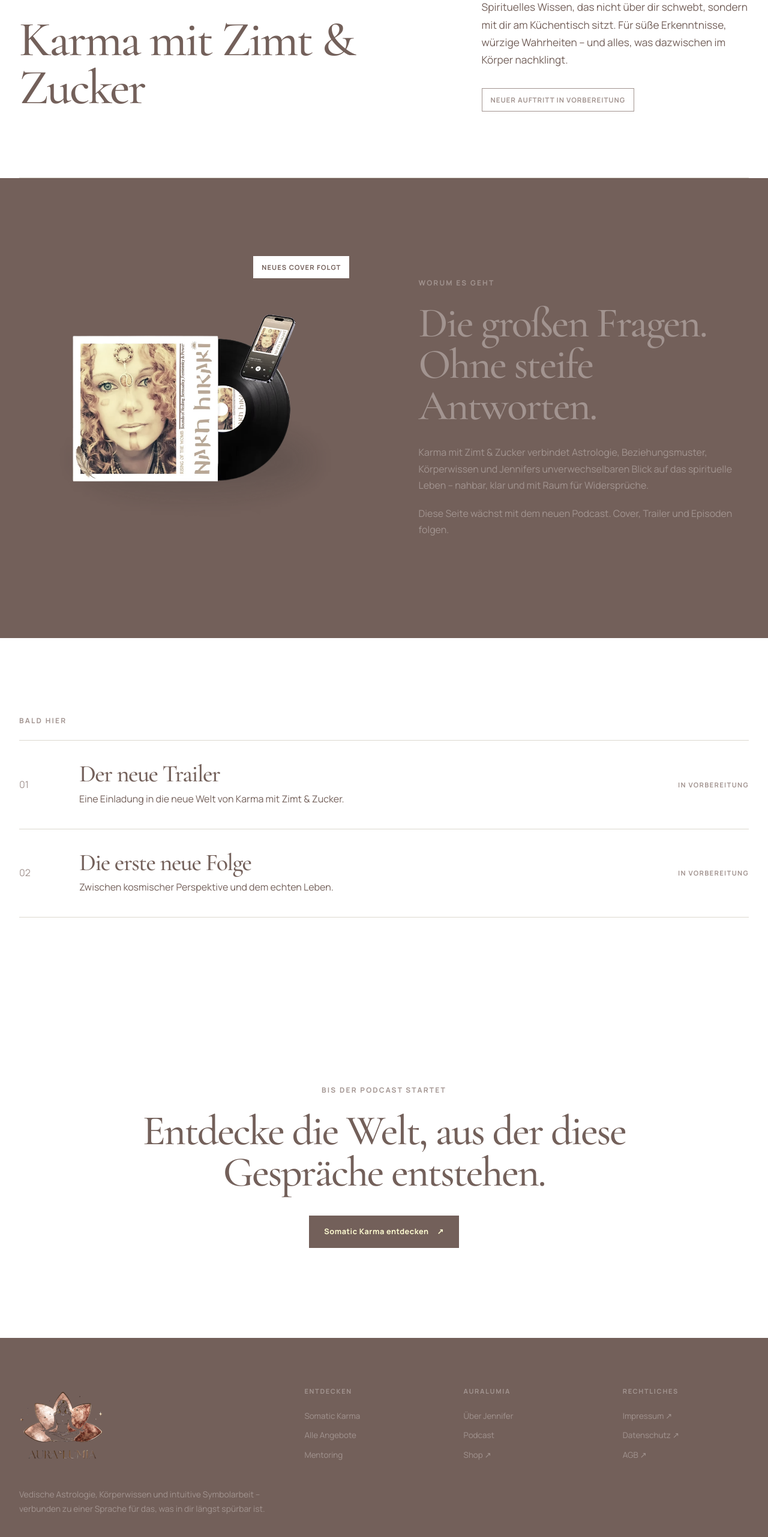
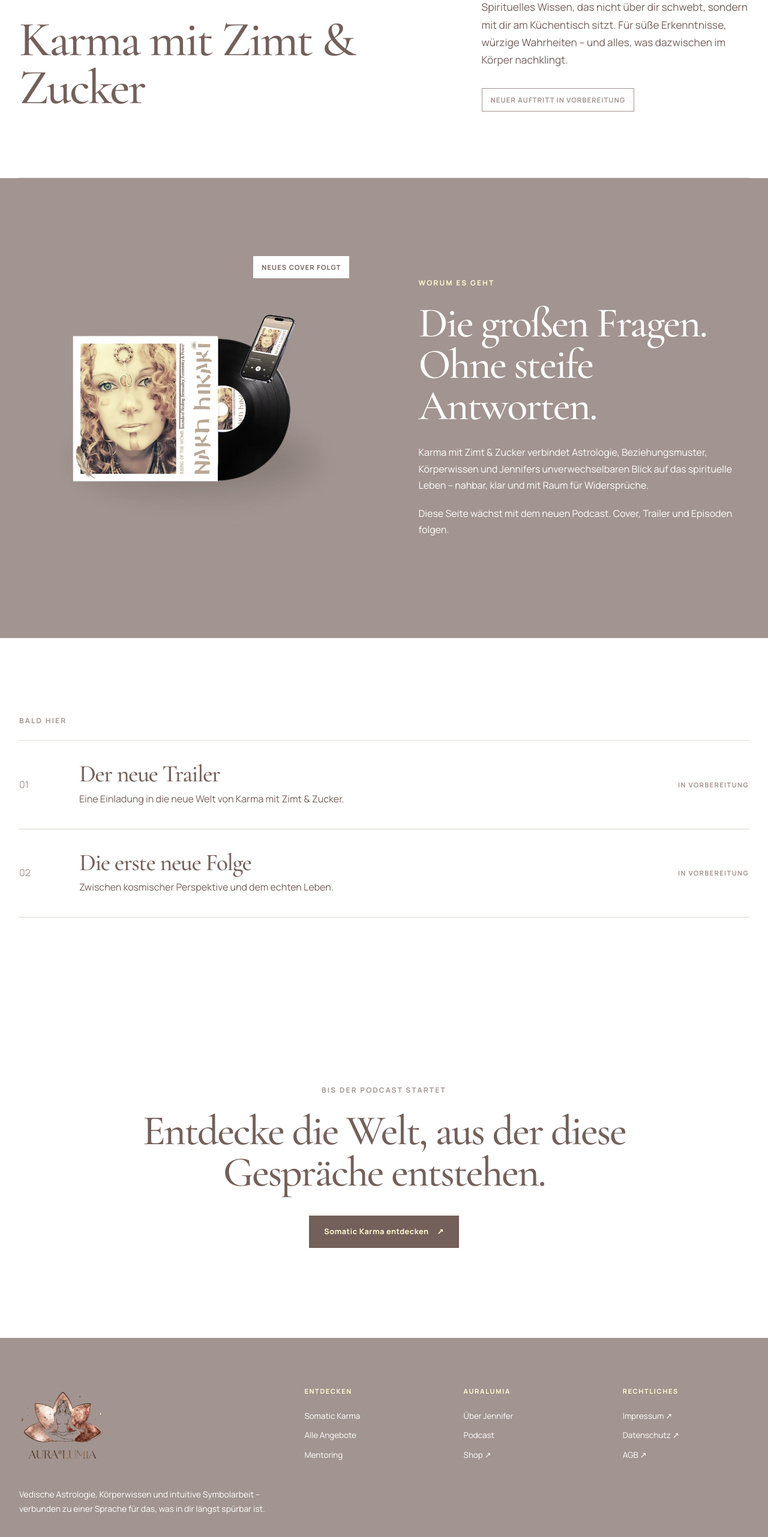
Before and after one commit to AuraLumiaTrix/auralumia-main-site, a Next.js app: page /podcast in a window 1280 px wide. Shown: the part 227-2790 px from the top of the page at 60% size. Built offline with nearby package versions, Linux system fonts and the light colour scheme.

Commit message:
Use light taupe for colored backgrounds

```diff
--- a/app/globals.css
+++ b/app/globals.css
@@ -1,6 +1,6 @@
 @import "tailwindcss";
 
-:root { --ink:#73605a; --soft:#73605a; --paper:#ffffff; --stone:#f2f0ea; --line:#dcd8cf; --gold:#a29490; --deep:#73605a; --button-cream:#fffcd2; --button-lilac:#f3e5f8; --serif:"Cormorant Garamond",Georgia,serif; --sans:"Manrope",Arial,sans-serif; }
+:root { --ink:#73605a; --soft:#73605a; --paper:#ffffff; --stone:#f2f0ea; --line:#dcd8cf; --gold:#a29490; --deep:#a29490; --button-cream:#fffcd2; --button-lilac:#f3e5f8; --serif:"Cormorant Garamond",Georgia,serif; --sans:"Manrope",Arial,sans-serif; }
 * { box-sizing:border-box; }
 html { scroll-behavior:smooth; background:var(--paper); }
 body { margin:0; overflow-x:clip; color:var(--ink); background:var(--paper); font-family:var(--sans); font-size:16px; line-height:1.7; -webkit-font-smoothing:antialiased; }
@@ -17,8 +17,8 @@ p { margin:0; }
 .button { display:inline-flex; align-items:center; justify-content:center; gap:14px; min-height:54px; padding:14px 24px; border:1px solid transparent; font-size:.8rem; font-weight:700; letter-spacing:.04em; transition:transform .2s ease,background .2s ease,color .2s ease; }
 .button:hover { transform:translateY(-2px); }
 .button-dark { background:var(--ink); color:var(--button-cream); }
-.button-light { border-color:var(--gold); color:var(--button-lilac); }
-.button-gold { background:var(--gold); color:var(--button-cream); }
+.button-light { border-color:#fff; color:#fff; }
+.button-gold { background:var(--ink); color:var(--button-cream); }
 .text-link { display:inline-flex; align-items:center; gap:12px; width:max-content; max-width:100%; border-bottom:1px solid currentColor; font-size:.82rem; font-weight:700; letter-spacing:.03em; }
 .actions { display:flex; align-items:center; flex-wrap:wrap; gap:30px; margin-top:38px; }
 
@@ -37,7 +37,7 @@ p { margin:0; }
 .hero-lede { max-width:660px; margin-top:30px; color:var(--soft); font-size:1.06rem; line-height:1.85; }
 .home-hero-media { position:relative; align-self:center; min-height:0; overflow:hidden; background:var(--stone); }
 .home-hero-media video { width:100%; aspect-ratio:16/9; object-fit:contain; filter:saturate(.74) contrast(.95); }
-.home-hero-media > p { display:flex; flex-direction:column; padding:24px 28px; background:var(--deep); color:var(--gold); font-family:var(--serif); font-size:1.4rem; line-height:1.2; }
+.home-hero-media > p { display:flex; flex-direction:column; padding:24px 28px; background:var(--deep); color:#fff; font-family:var(--serif); font-size:1.4rem; line-height:1.2; }
 .home-hero-media strong { font-weight:500; }
 .discipline-strip { display:flex; align-items:center; justify-content:center; gap:36px; min-height:84px; padding:20px 28px; overflow:hidden; border-block:1px solid var(--line); white-space:nowrap; color:var(--ink); font-size:.72rem; font-weight:700; letter-spacing:.15em; }
 .discipline-strip i { width:4px; height:4px; border-radius:50%; background:var(--gold); }
@@ -52,13 +52,13 @@ p { margin:0; }
 .path-card p { margin-top:20px; color:var(--soft); }
 .path-card b { margin-top:30px; font-size:.76rem; letter-spacing:.05em; }
 
-.feature { background:var(--deep); color:var(--gold); }
+.feature { background:var(--deep); color:#fff; }
 .feature-grid { display:grid; grid-template-columns:1.08fr .92fr; min-height:750px; }
 .feature-image { overflow:hidden; margin-left:calc((100vw - min(1240px,calc(100vw - 64px)))/-2); }
 .feature-image img { width:100%; height:100%; object-fit:cover; filter:grayscale(.7) sepia(.25) brightness(.72); }
 .feature-copy { display:flex; flex-direction:column; justify-content:center; padding:80px 0 80px 9vw; }
 .feature-copy h2 { font-size:clamp(4.5rem,8vw,8rem); }
-.feature-copy > p:not(.eyebrow) { max-width:520px; margin:30px 0 36px; color:var(--gold); font-size:1.05rem; }
+.feature-copy > p:not(.eyebrow) { max-width:520px; margin:30px 0 36px; color:#fff; font-size:1.05rem; }
 
 .selected-offers { padding-block:150px; }
 .section-heading { display:flex; align-items:flex-end; justify-content:space-between; gap:60px; }
@@ -69,16 +69,16 @@ p { margin:0; }
 .selected-card-wide { grid-row:span 2; min-height:964px; }
 .selected-card img { width:100%; height:100%; object-fit:cover; filter:saturate(.72) contrast(.96); transition:transform .5s ease; }
 .selected-card:hover img { transform:scale(1.025); }
-.selected-card::after { position:absolute; inset:0; background:linear-gradient(transparent 38%,rgba(115,96,90,.82)); content:""; }
+.selected-card::after { position:absolute; inset:0; background:linear-gradient(transparent 38%,rgba(162,148,144,.84)); content:""; }
 .selected-card > div { position:absolute; z-index:2; right:34px; bottom:34px; left:34px; color:var(--button-cream); }
 .selected-card span { font-size:.7rem; font-weight:700; letter-spacing:.16em; }
 .selected-card h3 { margin-top:12px; font-size:clamp(2.5rem,4vw,4.4rem); }
 .selected-card p { max-width:520px; margin-top:12px; }
 
-.mentoring-teaser,.premium-band { background:var(--deep); color:var(--gold); }
+.mentoring-teaser,.premium-band { background:var(--deep); color:#fff; }
 .mentoring-teaser-grid,.premium-band-grid { display:grid; grid-template-columns:1.2fr .8fr; gap:10vw; padding-block:130px; }
 .mentoring-teaser-grid > div:last-child,.premium-band-grid > div:last-child { align-self:end; }
-.mentoring-teaser-grid > div:last-child p,.premium-band-grid > div:last-child p { margin-bottom:34px; color:var(--gold); font-size:1.05rem; }
+.mentoring-teaser-grid > div:last-child p,.premium-band-grid > div:last-child p { margin-bottom:34px; color:#fff; font-size:1.05rem; }
 .founder { display:grid; grid-template-columns:1fr 1fr; align-items:center; gap:10vw; padding-block:150px; }
 .founder-copy p:not(.eyebrow) { max-width:560px; margin:30px 0; color:var(--soft); font-size:1.05rem; }
 .founder-image { position:relative; }
@@ -94,9 +94,9 @@ p { margin:0; }
 .page-hero-copy { align-self:end; color:var(--soft); font-size:1.08rem; }
 .page-hero-copy .button,.page-hero-copy .status-pill { margin-top:32px; }
 .status-pill { display:inline-flex; padding:9px 14px; border:1px solid var(--gold); color:var(--gold); font-size:.72rem; font-weight:700; letter-spacing:.08em; text-transform:uppercase; }
-.method-manifesto { background:var(--deep); color:var(--gold); }
+.method-manifesto { background:var(--deep); color:#fff; }
 .manifesto-grid { display:grid; grid-template-columns:repeat(3,1fr); }
-.manifesto-grid p { display:flex; min-height:220px; align-items:center; padding:38px; border-right:1px solid rgba(162,148,144,.5); font-family:var(--serif); font-size:2rem; line-height:1.15; }
+.manifesto-grid p { display:flex; min-height:220px; align-items:center; padding:38px; border-right:1px solid rgba(255,255,255,.4); font-family:var(--serif); font-size:2rem; line-height:1.15; }
 .manifesto-grid p:last-child { border-right:0; }
 .archetypes,.catalog-section,.mentoring-formats,.principles { padding-block:130px; }
 .archetype-grid { display:grid; grid-template-columns:repeat(2,1fr); gap:1px; margin-top:70px; background:var(--line); border:1px solid var(--line); }
@@ -176,13 +176,13 @@ p { margin:0; }
 .principles-grid h3 { margin-top:60px; font-size:2.8rem; }
 .principles-grid p { margin-top:16px; color:var(--soft); }
 
-.podcast-stage { background:var(--deep); color:var(--gold); }
+.podcast-stage { background:var(--deep); color:#fff; }
 .podcast-stage-grid { display:grid; grid-template-columns:1fr 1fr; align-items:center; gap:9vw; padding-block:110px; }
 .podcast-art { position:relative; min-width:0; }
 .podcast-art img { width:100%; max-height:630px; object-fit:contain; filter:saturate(.55); }
 .podcast-art span { position:absolute; top:20px; right:0; padding:9px 14px; background:#fff; color:var(--ink); font-size:.7rem; font-weight:700; letter-spacing:.1em; }
 .podcast-stage-grid > div:last-child h2 { margin-bottom:30px; }
-.podcast-stage-grid > div:last-child p:not(.eyebrow) { color:var(--gold); }
+.podcast-stage-grid > div:last-child p:not(.eyebrow) { color:#fff; }
 .podcast-stage-grid > div:last-child p + p { margin-top:20px; }
 .episode-preview { padding-block:130px; }
 .episode-row { display:grid; grid-template-columns:70px 1fr auto; align-items:center; gap:30px; padding:36px 0; border-top:1px solid var(--line); }
@@ -192,15 +192,16 @@ p { margin:0; }
 .episode-row p { margin-top:8px; color:var(--soft); }
 .episode-row b { color:var(--gold); font-size:.7rem; letter-spacing:.12em; }
 
-.site-footer { background:var(--deep); color:var(--gold); }
+.site-footer { background:var(--deep); color:#fff; }
 .footer-grid { display:grid; grid-template-columns:2fr repeat(3,1fr); gap:55px; padding-block:80px 65px; }
 .footer-brand img { width:145px; margin-bottom:24px; }
-.footer-brand p { max-width:420px; color:var(--gold); font-size:.87rem; }
+.footer-brand p { max-width:420px; color:#fff; font-size:.87rem; }
 .footer-grid > div:not(.footer-brand) { display:flex; flex-direction:column; gap:10px; }
-.footer-grid a { color:var(--gold); font-size:.84rem; }
+.footer-grid a { color:#fff; font-size:.84rem; }
 .footer-grid a:hover { color:var(--button-cream); }
 .footer-label { margin-bottom:10px; color:var(--gold); font-size:.69rem; font-weight:700; letter-spacing:.15em; }
-.footer-bottom { display:flex; justify-content:space-between; gap:50px; padding-block:24px 38px; border-top:1px solid rgba(162,148,144,.5); color:var(--gold); font-size:.7rem; }
+.feature .eyebrow,.mentoring-teaser .eyebrow,.premium-band .eyebrow,.podcast-stage .eyebrow,.site-footer .footer-label { color:var(--button-cream); }
+.footer-bottom { display:flex; justify-content:space-between; gap:50px; padding-block:24px 38px; border-top:1px solid rgba(255,255,255,.4); color:#fff; font-size:.7rem; }
 .footer-bottom span:last-child { max-width:620px; text-align:right; }
 
 @media (max-width:1050px) {
@@ -263,7 +264,7 @@ p { margin:0; }
   .page-hero h1 { font-size:clamp(3.5rem,15vw,5rem); }
   .page-hero-copy { font-size:1rem; }
   .manifesto-grid { grid-template-columns:1fr; }
-  .manifesto-grid p { min-height:140px; padding:28px 0; border-right:0; border-bottom:1px solid rgba(162,148,144,.5); }
+  .manifesto-grid p { min-height:140px; padding:28px 0; border-right:0; border-bottom:1px solid rgba(255,255,255,.4); }
   .archetype-grid,.room-grid,.depth,.catalog-grid,.catalog-intro,.mentoring-card,.fit-section,.jennifer-story,.portrait-grid,.principles-grid,.podcast-stage-grid { grid-template-columns:1fr; }
   .archetype-grid article { min-height:330px; padding:32px; }
   .room-grid,.catalog-grid { margin-top:48px; }
```
